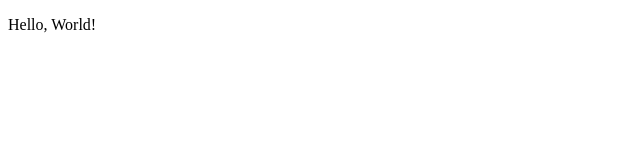
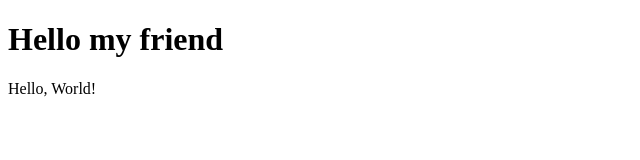
Before and after one commit to iaprokhorov/sf_site, a plain HTML site: page index.html in a window 1280 px wide. Shown: the whole page, without its empty margins (0-640 px from the left). Drawn offline with Linux system fonts and the light colour scheme.

Commit message:
Update index.html
add srt <H1>Hello my friend</H1>

```diff
--- a/index.html
+++ b/index.html
@@ -4,6 +4,7 @@
         <title>Hello</title>
     </head>
     <body>
+        <H1>Hello my friend</H1>
         <p>Hello, World!</p>
     </body>
 </html>
```
